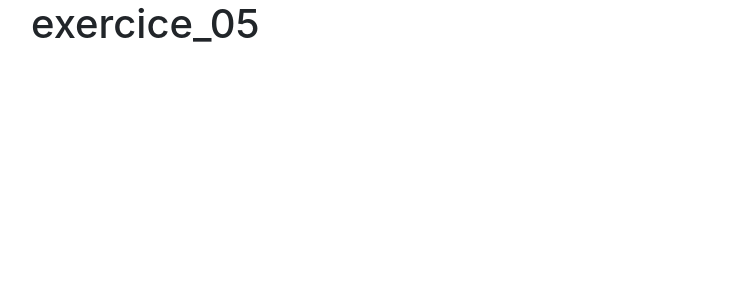
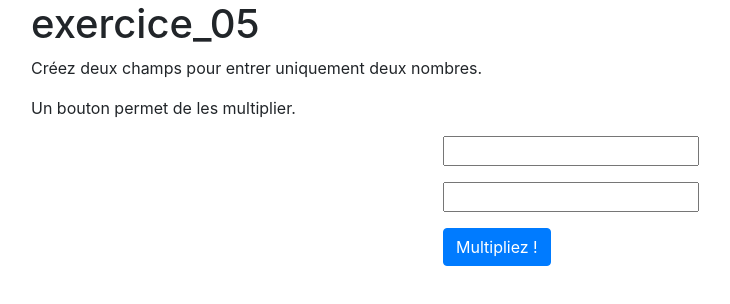
Before and after one commit to Cecile-29/JS_projet_01_exercice_05, a plain HTML site: page index.html in a window 1280 px wide. Shown: the whole page, without its empty margins (54-784 px from the left). Drawn offline with nearby package versions, Linux system fonts and the light colour scheme.

Commit message:
push exercice_05

```diff
--- a/index.html
+++ b/index.html
@@ -1,14 +1,34 @@
 <!DOCTYPE html>
 <html lang="fr" dir="ltr">
   <head>
+    <link rel="stylesheet" href="https://cdn.jsdelivr.net/npm/bootstrap@4.6.0/dist/css/bootstrap.min.css" integrity="sha384-B0vP5xmATw1+K9KRQjQERJvTumQW0nPEzvF6L/Z6nronJ3oUOFUFpCjEUQouq2+l" crossorigin="anonymous">
+    <meta name="vieport" content="width=device-width, initial-scale=1, shrink-to-fit=no">
     <meta charset="utf-8">
-    <meta name="vieport" content="width=device-width, initial-scale=1, shrink-to-fit=no">
     <title>JS/projet_01/exercice_05</title>
   </head>
-  <link rel="stylesheet" href="https://cdn.jsdelivr.net/npm/bootstrap@4.6.0/dist/css/bootstrap.min.css" integrity="sha384-B0vP5xmATw1+K9KRQjQERJvTumQW0nPEzvF6L/Z6nronJ3oUOFUFpCjEUQouq2+l" crossorigin="anonymous">
   <body>
     <div class="container">
       <h1>exercice_05</h1>
+      <p>Créez deux champs pour entrer uniquement deux nombres.</p>
+      <p>Un bouton permet de les multiplier.</p>
+      <div class="row col-12 d-flex justify-content-center">
+        <div>
+          <form class="" action="index.html" method="post">
+            <p><input type="text" id="nombre1" value="" required></p>
+            <p><input type="text" id="nombre2" value="" required></p>
+            <p><button class="btn btn-primary" onclick="displayInput()">Multipliez !</button></p></div>
+          </form>
+        </div>
     </div>
+    <script type="text/javascript" type="text/javascript">
+      function displayInput(){
+        var inpuNumber1 = document.getElementById('nombre1').value;
+        var inpuNumber2 = document.getElementById('nombre2').value;
+        if(isNaN(inpuNumber1 && inpuNumber2)){
+        }else{
+          alert(inpuNumber1 * inpuNumber2);
+        }
+      }
+    </script>
   </body>
 </html>
```
